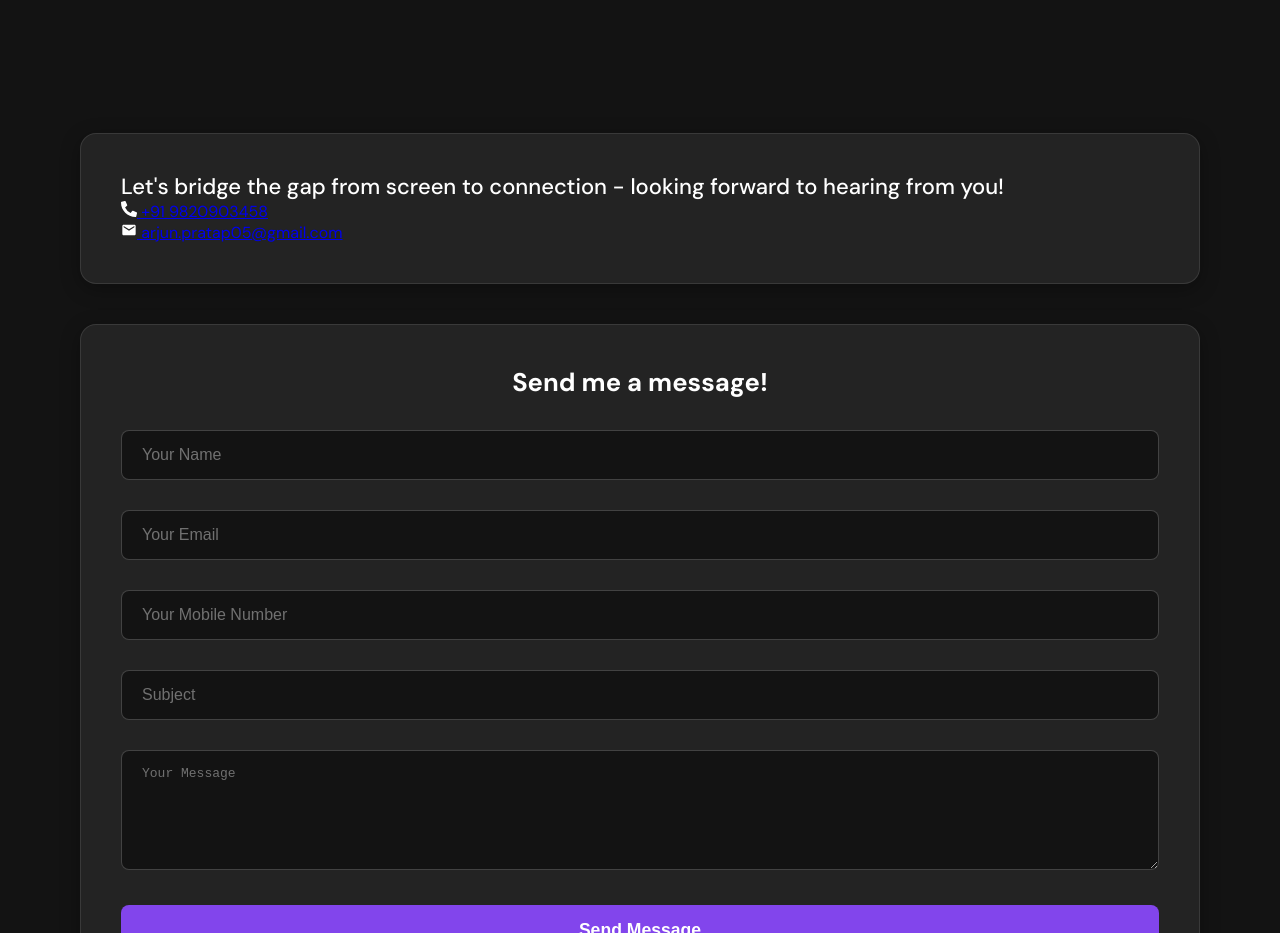
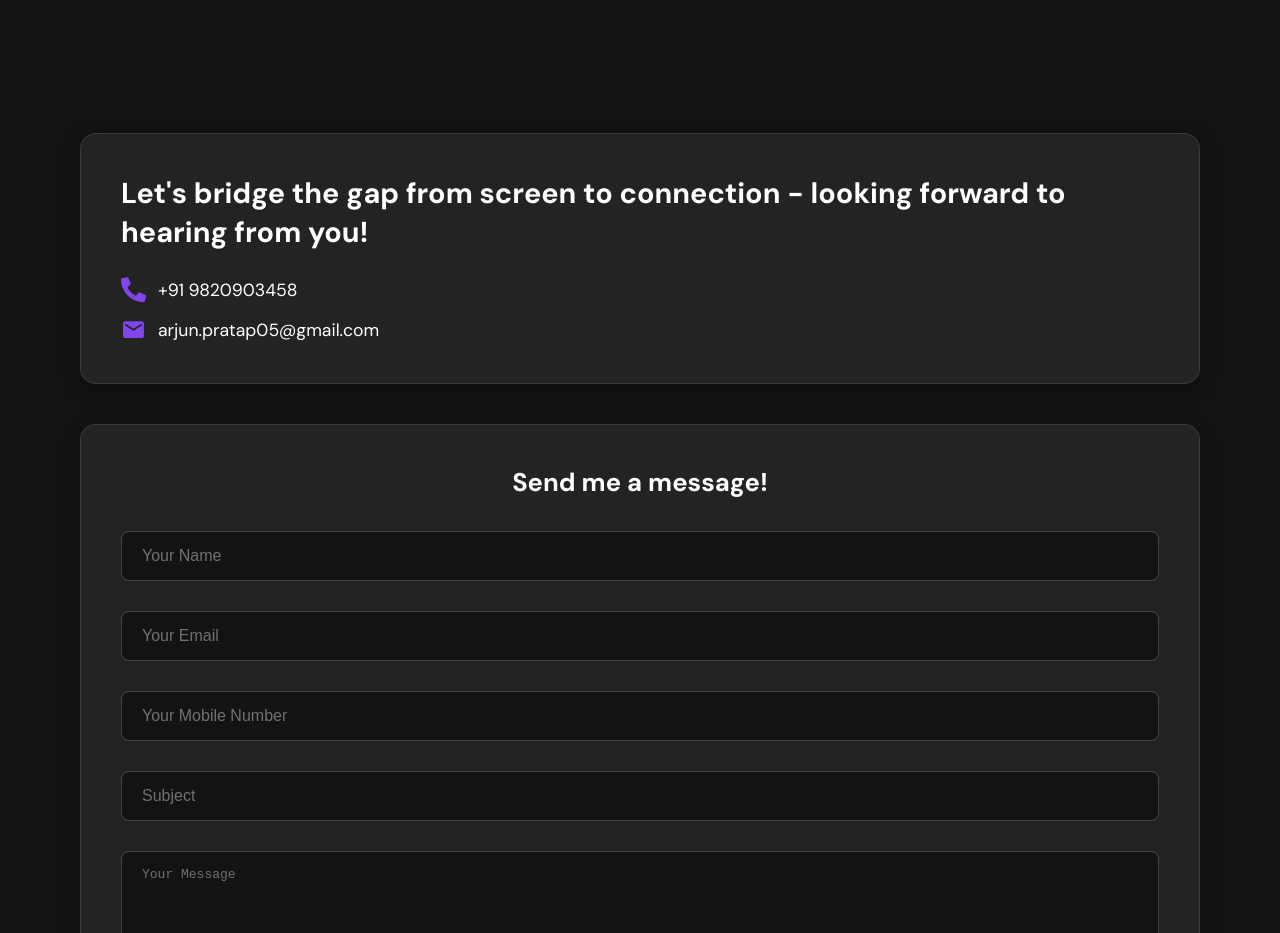
Before and after one commit to arjunprratap05/Portfolio, a React (Create React App) app: page / in a window 1280 px wide. Shown: the part 4100-5033 px from the top of the page. Built offline with nearby package versions, Linux system fonts and the light colour scheme; no server answers; the HTML template or start-up script is replaced by a standard one.

Commit message:
final commit

```diff
--- a/src/components/contact/contact-info/style.scss
+++ b/src/components/contact/contact-info/style.scss
@@ -4,7 +4,6 @@
     padding: 100px 0;
     background-color: $black-light;
     color: $white;
-
     text-align: center;
 
     @include md {
@@ -66,11 +65,11 @@
     }
 }
 
-.contact-info-container {
+.contact-info-box {
+    text-align: left;
+    width: 100%;
 
-    text-align: left;
-
-    .info-title {
+    h4 {
         font-size: 1.8em;
         font-weight: 700;
         color: $white;
@@ -91,12 +90,12 @@
         }
     }
 
-    .contact-detail {
+    .contact-option {
         display: flex;
         align-items: center;
         margin-bottom: 15px;
         font-size: 1.1em;
-        color: $white;
+
 
         &:last-child {
             margin-bottom: 0;
@@ -115,23 +114,27 @@
             margin-bottom: 8px;
         }
 
-        .icon {
+        svg {
             margin-right: 12px;
             font-size: 1.2em;
             color: #8245ec;
             min-width: 25px;
-            text-align: center;
+            height: 1.2em;
+            flex-shrink: 0;
 
             @include sm {
                 margin-right: 10px;
                 font-size: 1.1em;
+                height: 1.1em;
             }
             @include xs {
                 margin-right: 8px;
                 font-size: 1em;
+                height: 1em;
             }
         }
 
+        .text {
             a {
                 color: $white;
                 text-decoration: none;
@@ -139,6 +142,7 @@
 
                 &:hover {
                     color: #8245ec;
+                }
             }
         }
     }
```
Lines whose indentation alone changed are shown as unchanged.
